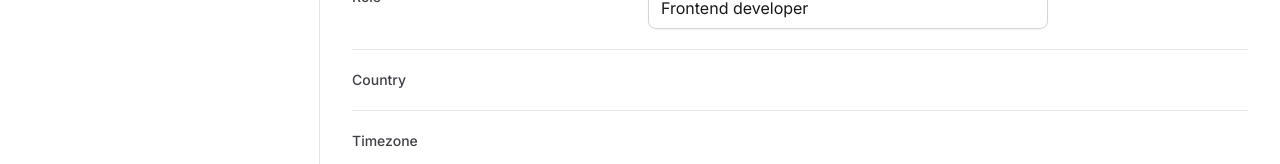
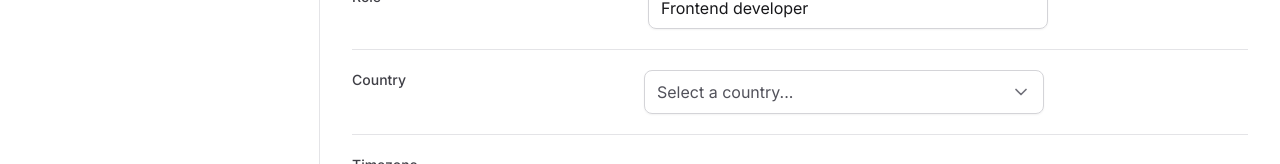
Before and after one commit to davsoliveira/ignite-tailwind, a Next.js app: page / in a window 1280 px wide. Shown: the part 608-772 px from the top of the page. Built offline with nearby package versions, Linux system fonts and the light colour scheme.

Commit message:
criando select de país

```diff
--- a/package.json
+++ b/package.json
@@ -9,6 +9,7 @@
     "lint": "next lint"
   },
   "dependencies": {
+    "@radix-ui/react-select": "^2.2.5",
     "@radix-ui/react-tabs": "^1.1.12",
     "framer-motion": "^12.18.1",
     "lucide-react": "^0.514.0",
--- a/src/app/page.tsx
+++ b/src/app/page.tsx
@@ -2,6 +2,7 @@
 import * as Input from '@/components/Input'
 import * as FileInput from '@/components/Form/FileInput/index'
 import { Mail } from 'lucide-react'
+import { Select } from '@/components/Form/Select'
 
 export default function Home() {
   return (
@@ -110,7 +111,7 @@
             >
               Country
             </label>
-            <div />
+            <Select />
           </div>
 
           <div className="grid grid-cols-form gap-3 pt-5">
--- /dev/null
+++ b/src/components/Form/Select.tsx
@@ -0,0 +1,57 @@
+'use client'
+
+import * as SelectPrimitive from '@radix-ui/react-select'
+import { Check, ChevronDown } from 'lucide-react'
+
+export function Select() {
+  return (
+    <SelectPrimitive.Root>
+      <SelectPrimitive.Trigger className="flex h-11 w-full items-center justify-between gap-2 rounded-lg border border-zinc-300 px-3 py-2 shadow-sm data-[placeholder]:text-zinc-600">
+        <SelectPrimitive.Value
+          placeholder="Select a country..."
+          className="text-black"
+        />
+        <SelectPrimitive.Icon>
+          <ChevronDown className="h-5 w-5 text-zinc-500" />
+        </SelectPrimitive.Icon>
+      </SelectPrimitive.Trigger>
+
+      <SelectPrimitive.Portal>
+        <SelectPrimitive.Content
+          side="bottom"
+          position="popper"
+          sideOffset={8}
+          className="z-10 w-[--radix-select-trigger-width] overflow-hidden rounded-lg border border-zinc-200 bg-white"
+        >
+          <SelectPrimitive.Viewport>
+            <SelectPrimitive.Item
+              value="br"
+              className="flex items-center justify-between gap-2 px-3 py-2.5 outline-none data-[highlighted]:bg-zinc-50"
+            >
+              <SelectPrimitive.ItemText className="text-black">
+                Brazil
+              </SelectPrimitive.ItemText>
+
+              <SelectPrimitive.ItemIndicator>
+                <Check className="h-4 w-4 text-violet-500" />
+              </SelectPrimitive.ItemIndicator>
+            </SelectPrimitive.Item>
+
+            <SelectPrimitive.Item
+              value="us"
+              className="flex items-center justify-between gap-2 px-3 py-2.5 outline-none data-[highlighted]:bg-zinc-50"
+            >
+              <SelectPrimitive.ItemText className="text-black">
+                United States
+              </SelectPrimitive.ItemText>
+
+              <SelectPrimitive.ItemIndicator>
+                <Check className="h-4 w-4 text-violet-500" />
+              </SelectPrimitive.ItemIndicator>
+            </SelectPrimitive.Item>
+          </SelectPrimitive.Viewport>
+        </SelectPrimitive.Content>
+      </SelectPrimitive.Portal>
+    </SelectPrimitive.Root>
+  )
+}
```
Also changed, not shown: 1 other file (tests, documents, lock files or other folders).
